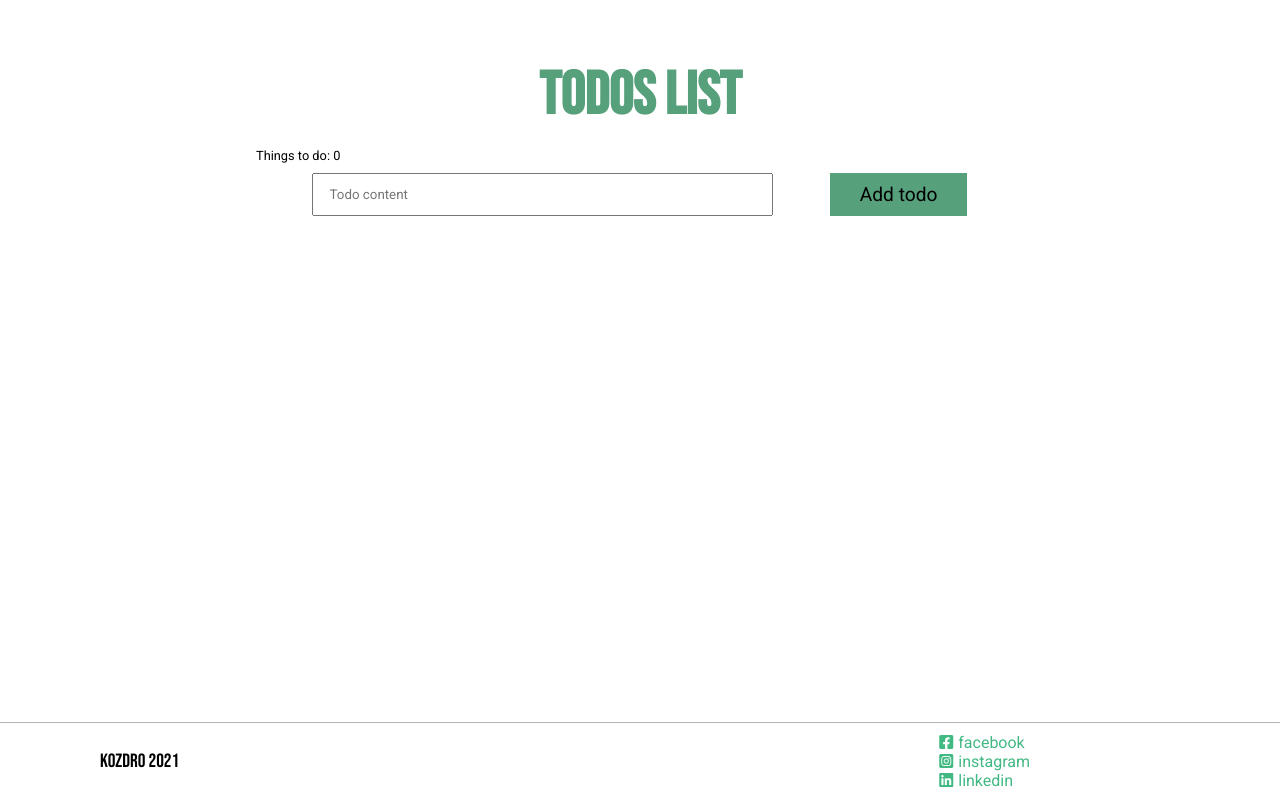
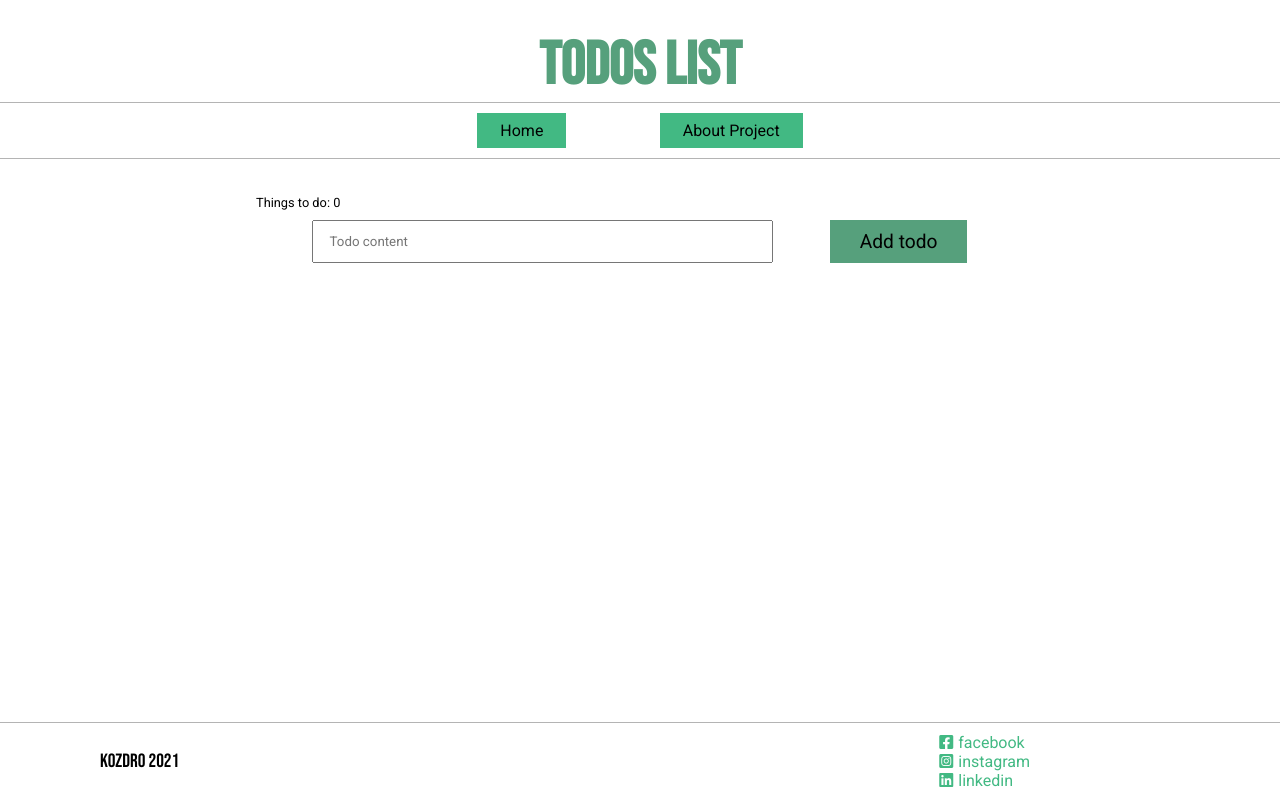
Before and after one commit to kozdro/todo-app_vue, a Vue app: page /todos in a window 1280 px wide. Built offline with nearby package versions, Linux system fonts and the light colour scheme.

Commit message:
components: task 1

```diff
--- a/src/App.vue
+++ b/src/App.vue
@@ -1,6 +1,7 @@
 <template>
   <div class="container center-content">
     <the-header :text="textHeader" />
+    <the-menu />
     <RouterView />
     <the-footer />
   </div>
@@ -9,11 +10,13 @@
 <script>
 import TheHeader from './components/layout/TheHeader.vue'
 import TheFooter from './components/layout/TheFooter.vue'
+import TheMenu from './components/layout/TheMenu.vue'
 
 export default {
   components: {
     TheHeader,
-    TheFooter
+    TheFooter,
+    TheMenu
   },
   computed: {
     textHeader () {
--- a/src/components/layout/TheHeader.vue
+++ b/src/components/layout/TheHeader.vue
@@ -20,7 +20,7 @@ h1 {
   font-size: 60px;
   color: #56a07c;
   text-align: center;
-  padding-top: 60px;
+  margin-top: 30px;
 }
 
 // .logo {
--- /dev/null
+++ b/src/components/layout/TheMenu.vue
@@ -0,0 +1,54 @@
+<template>
+  <nav>
+    <ul>
+      <li v-if="$route.path === '/todos'">
+        <router-link to="/">Home</router-link>
+      </li>
+      <li v-if="$route.path !== '/todos'">
+        <router-link to="/todos">List</router-link>
+      </li>
+      <li>
+        <router-link to="/about">About Project</router-link>
+      </li>
+    </ul>
+  </nav>
+</template>
+
+<style lang="scss" scoped>
+nav {
+  width: 100%;
+  height: 10%;
+  display: flex;
+  justify-content: center;
+  padding: 10px 0;
+  border-bottom: 1px solid rgb(180, 180, 180);
+  border-top: 1px solid rgb(180, 180, 180);
+  margin-bottom: 20px;
+}
+
+ul {
+  list-style: none;
+  display: flex;
+  width: 40%;
+  justify-content: space-evenly;
+}
+
+li {
+  background-color: #42b983;
+  border: 3px solid transparent;
+  cursor: pointer;
+  transition: 0.3s;
+
+  &:hover {
+    border: 3px solid #56a07c;
+  }
+}
+
+a {
+  padding: 5px 20px;
+  text-decoration: none;
+  color: black;
+  display: block;
+  width: inherit;
+}
+</style>
```
